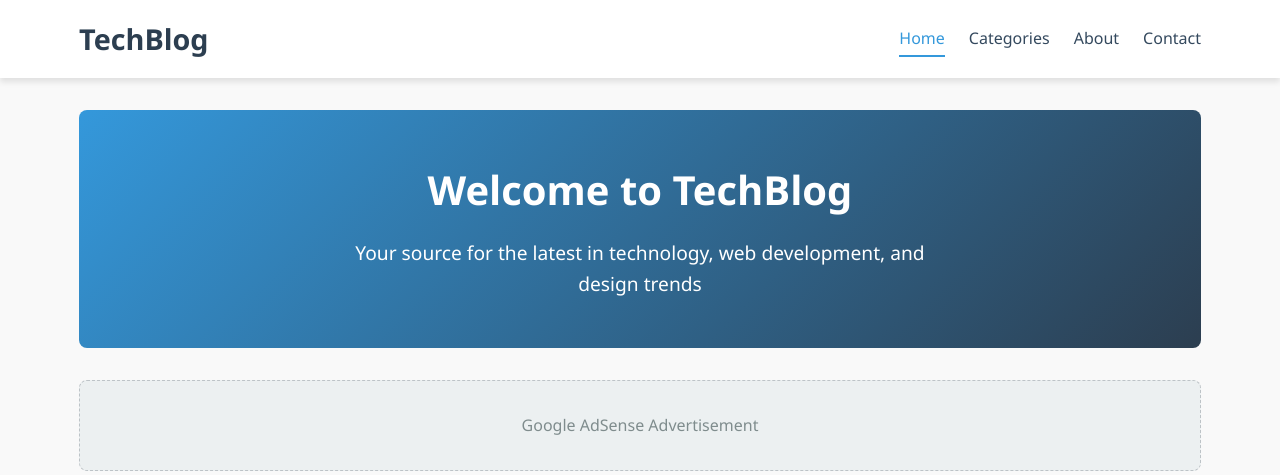
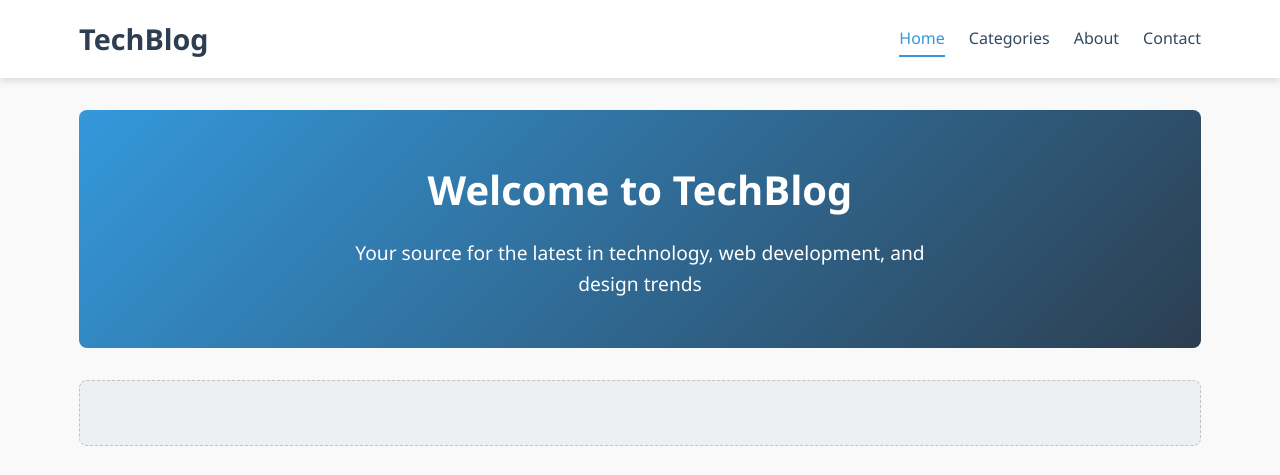
Before and after one commit to ben734-oss/TECHBLOG, a plain HTML site: page index.html in a window 1280 px wide. Shown: the top 475 px of the page. Drawn offline with Linux system fonts and the light colour scheme.

Commit message:
Update index.html

```diff
--- a/index.html
+++ b/index.html
@@ -43,7 +43,8 @@
             <!-- AdSense Placeholder -->
             <section class="ad-section">
                 <div class="ad-container">
-                    <p>Google AdSense Advertisement</p>
+                    <script async src="https://pagead2.googlesyndication.com/pagead/js/adsbygoogle.js?client=ca-pub-9763490610709674"
+     crossorigin="anonymous"></script>
                 </div>
             </section>
 
@@ -145,4 +146,5 @@
 
     <script src="script.js"></script>
 </body>
+
 </html>
```
